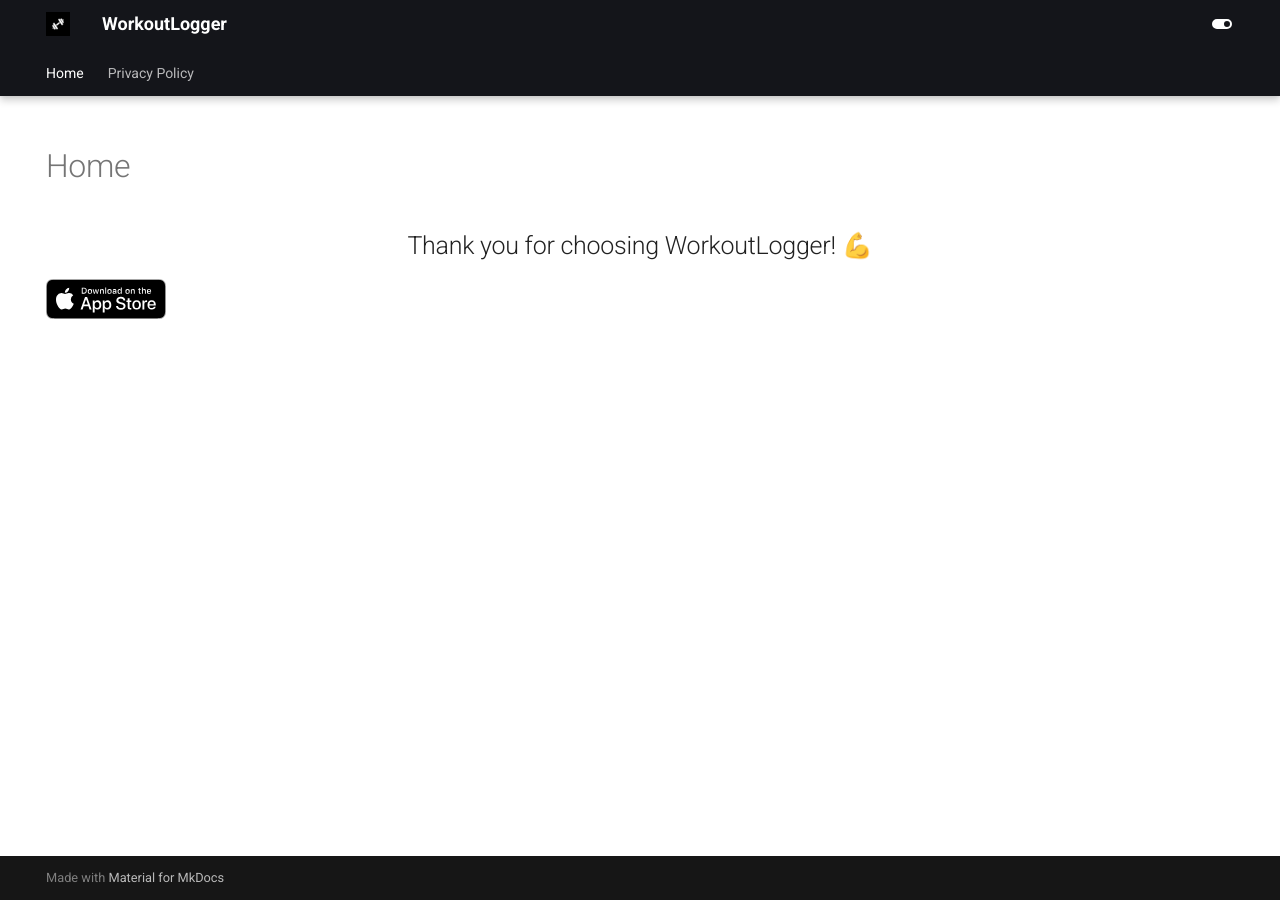
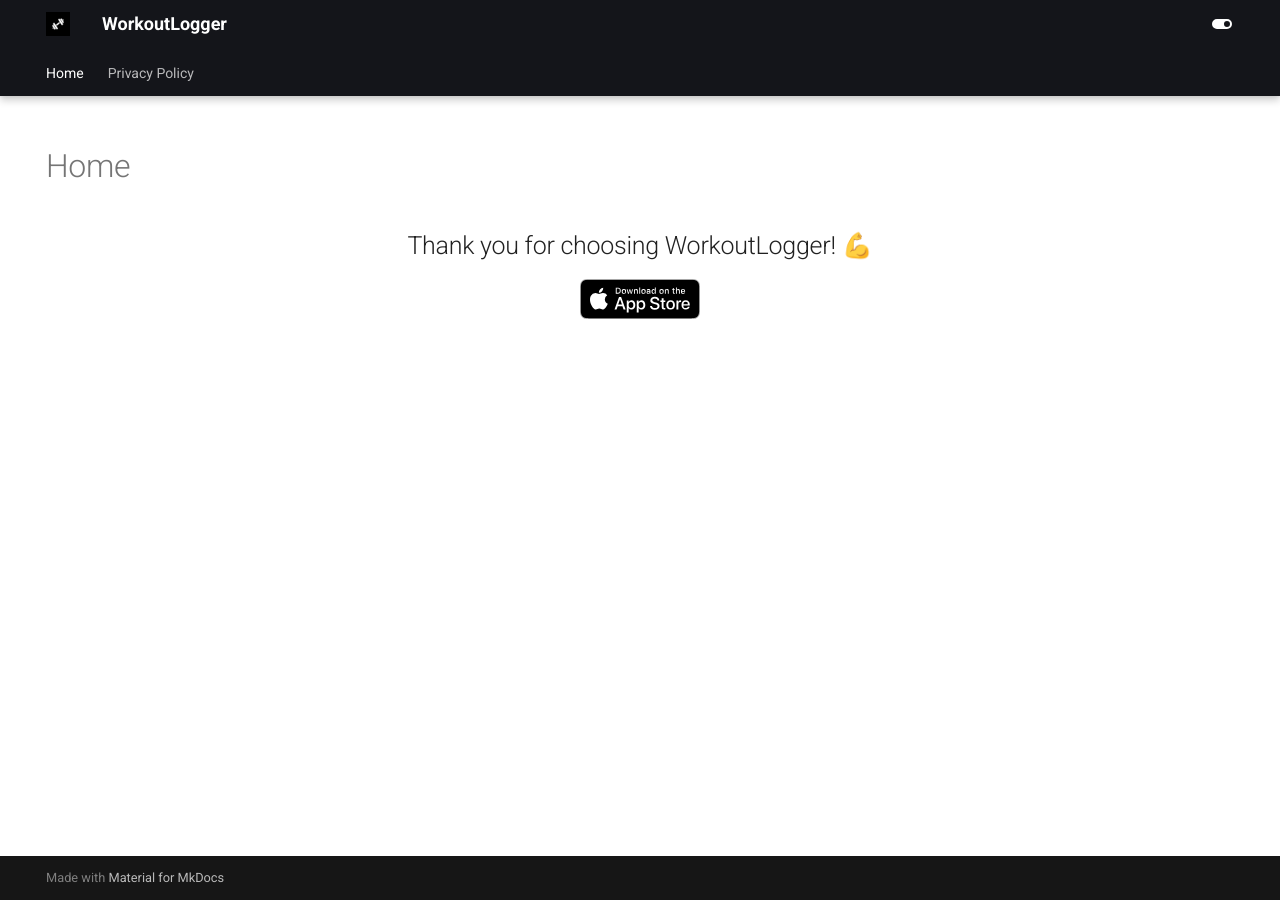
Before and after one commit to workoutLogger/workoutLogger.github.io, an MkDocs documentation site: the page built from docs/index.md, in a window 1280 px wide. Built offline with MkDocs 1.6.1 and Material for MkDocs 9.7.7, drawn with Linux system fonts in a browser that asks for light colours.

Commit message:
Update index.md

```diff
--- a/docs/index.md
+++ b/docs/index.md
@@ -3,8 +3,10 @@
   - navigation
 ---
 
-<h2 style="text-align: center;">Thank you for choosing WorkoutLogger! 💪</h3>
+<div style="text-align: center;">
+  <h2>Thank you for choosing WorkoutLogger! 💪</h3>
 
-<a href="https://apps.apple.com/de/app/yet-another-workoutlogger/id6484401597?l=en-GB" target="_blank">
-    <img src="assets/download_button_black.svg" alt="SVG Button" class="svg-button">
-</a>
+  <a href="https://apps.apple.com/de/app/yet-another-workoutlogger/id6484401597?l=en-GB" target="_blank">
+      <img src="assets/download_button_black.svg" alt="SVG Button" class="svg-button">
+  </a>
+</div>
```
